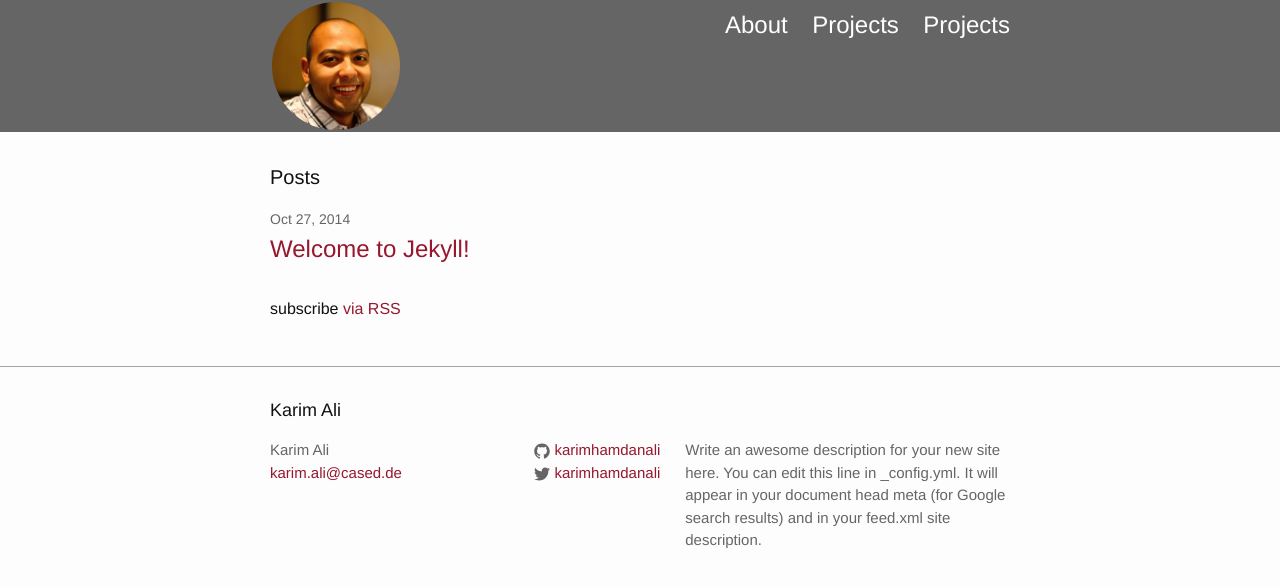
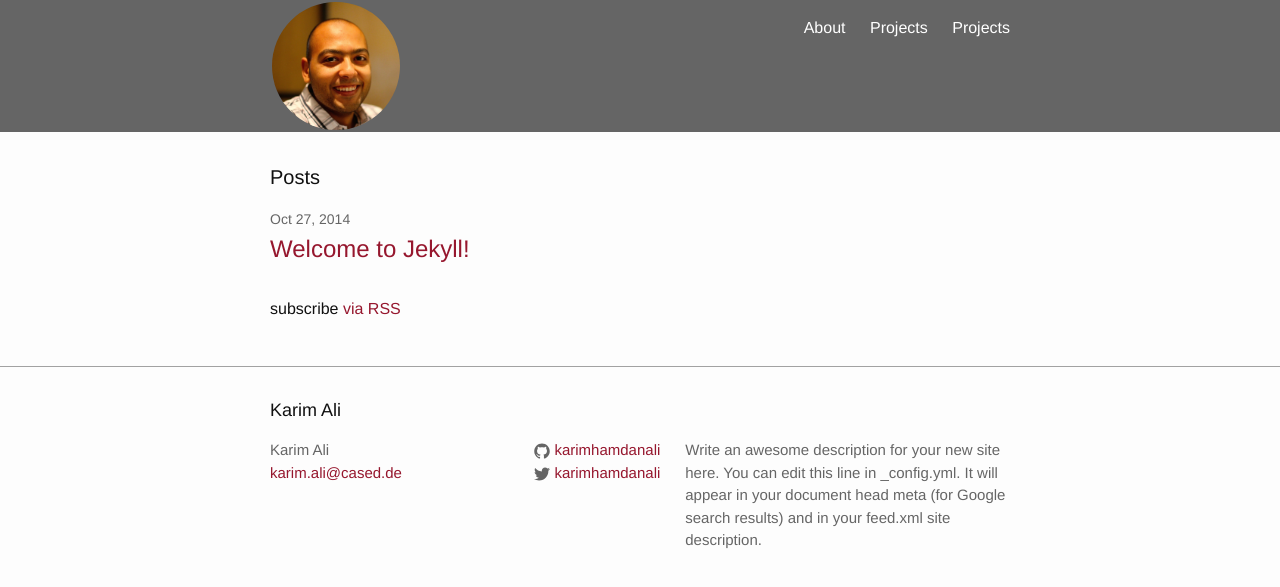
Before and after one commit to karimhamdanali/karimhamdanali.github.io, a Jekyll site: the page built from index.html, in a window 1280 px wide. Shown: the top 587 px of the page. Built offline with Jekyll 4.4.1, drawn with Linux system fonts in a browser that asks for light colours.

Commit message:
font issues on smaller screens

```diff
--- a/_sass/_layout.scss
+++ b/_sass/_layout.scss
@@ -48,7 +48,7 @@
     .page-link {
         color: #fff;
         line-height: $base-line-height;
-        font-size: $base-font-size * 1.5;
+        //font-size: $base-font-size * 1.5;
 
         // Gaps between nav items, but not on the first one
         &:not(:first-child) {
@@ -100,7 +100,7 @@
         }
 
         .page-link {
-            font-size: $base-font-size;
+            //font-size: $base-font-size;
             display: block;
             padding: 5px 10px;
         }
```
